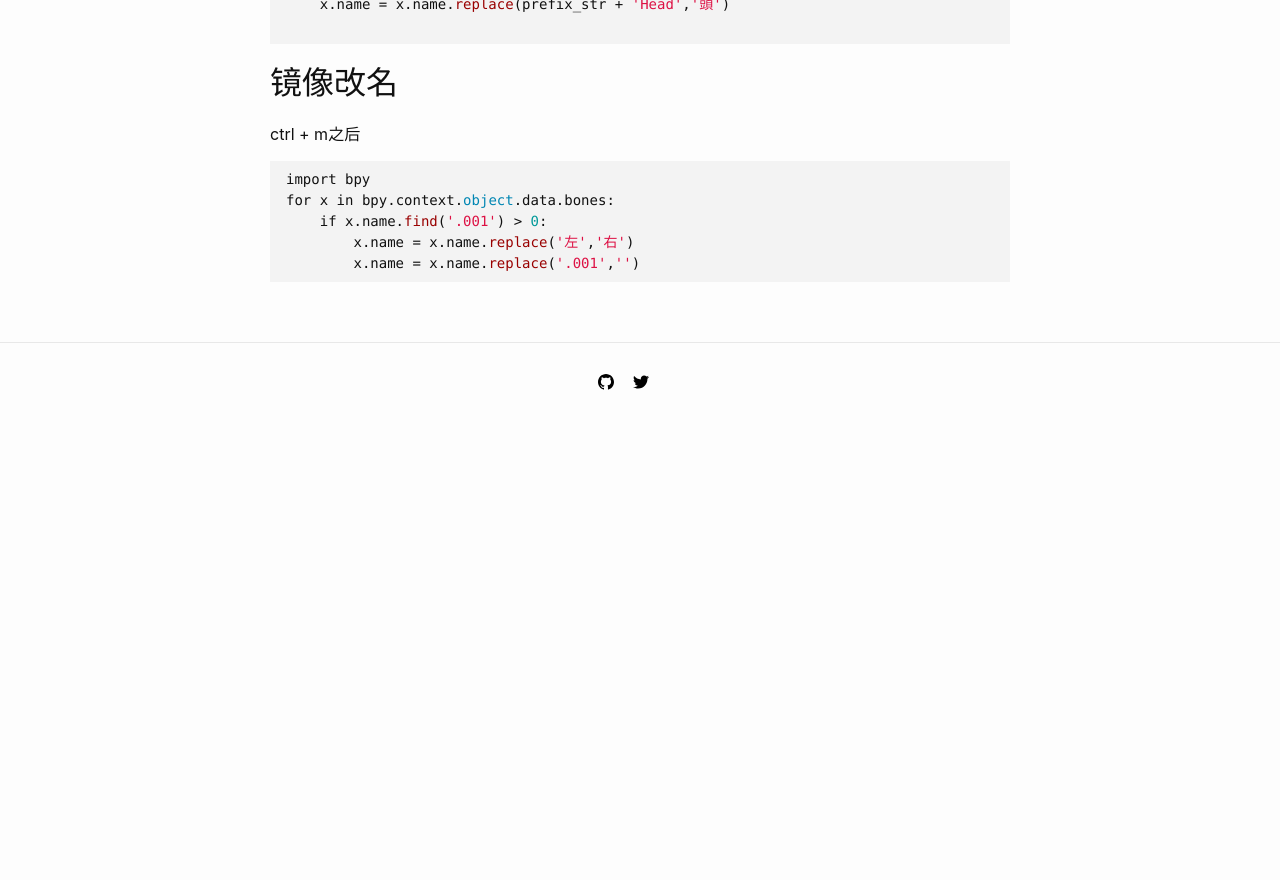
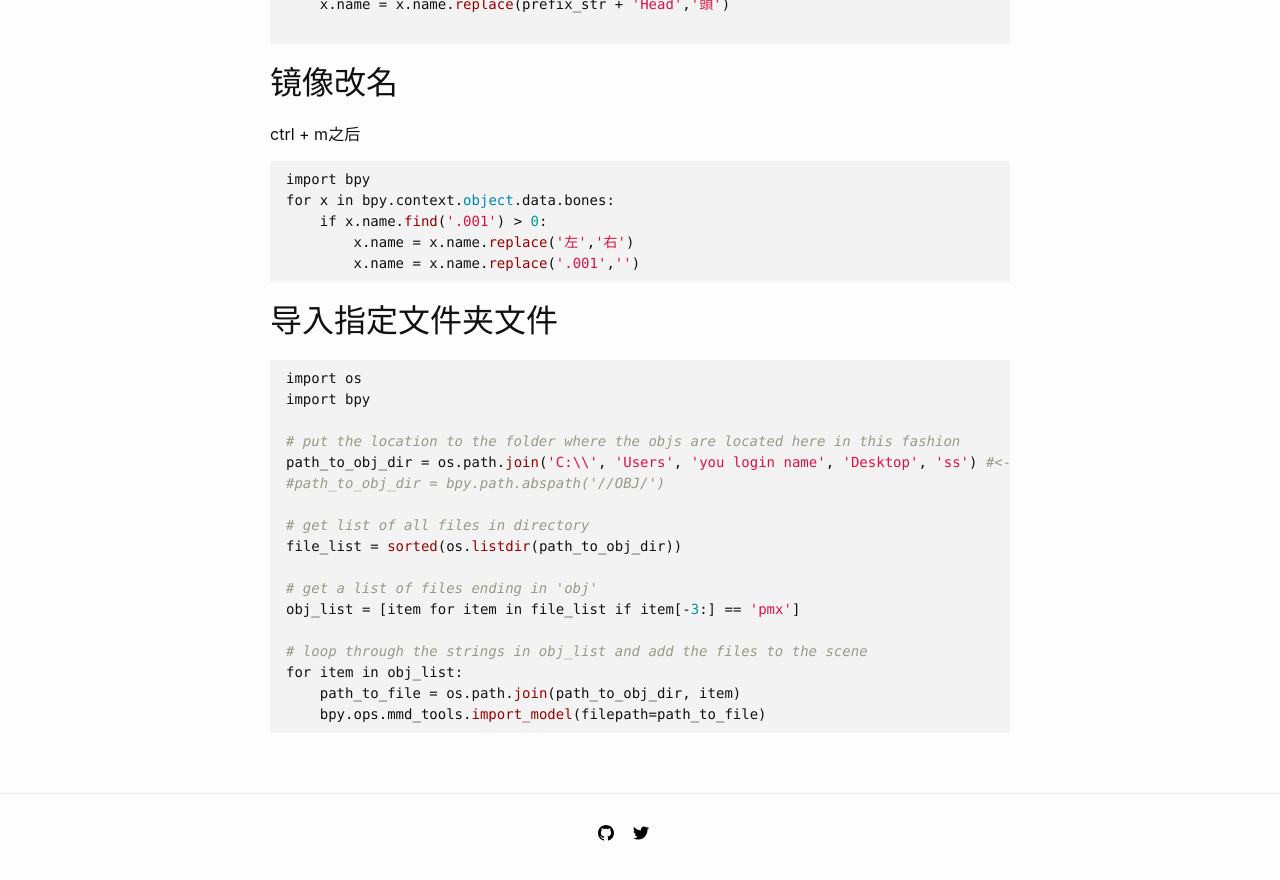
Before and after one commit to zane133/zane133.github.io, a Jekyll site: the page built from _posts/2020-02-21-mmd-bone.md, in a window 1280 px wide and 900 px high, scrolled down 1105 px. Shown: the top 880 px of the window. Built offline with Jekyll 4.4.1, drawn with Linux system fonts in a browser that asks for light colours; nearby versions of some CDN libraries; before the commit the page ends 1554 px from its top, so only the background shows below that.

Commit message:
Update 2020-02-21-mmd-bone.md

````diff
--- a/_posts/2020-02-21-mmd-bone.md
+++ b/_posts/2020-02-21-mmd-bone.md
@@ -58,3 +58,25 @@ for x in bpy.context.object.data.bones:
         x.name = x.name.replace('左','右')
         x.name = x.name.replace('.001','')
 ```
+
+## 导入指定文件夹文件
+
+```python
+import os
+import bpy
+
+# put the location to the folder where the objs are located here in this fashion
+path_to_obj_dir = os.path.join('C:\\', 'Users', 'you login name', 'Desktop', 'ss') #<-WINDOWS_OS
+#path_to_obj_dir = bpy.path.abspath('//OBJ/')
+
+# get list of all files in directory
+file_list = sorted(os.listdir(path_to_obj_dir))
+
+# get a list of files ending in 'obj'
+obj_list = [item for item in file_list if item[-3:] == 'pmx']
+
+# loop through the strings in obj_list and add the files to the scene
+for item in obj_list:
+    path_to_file = os.path.join(path_to_obj_dir, item)
+    bpy.ops.mmd_tools.import_model(filepath=path_to_file)
+```
````
